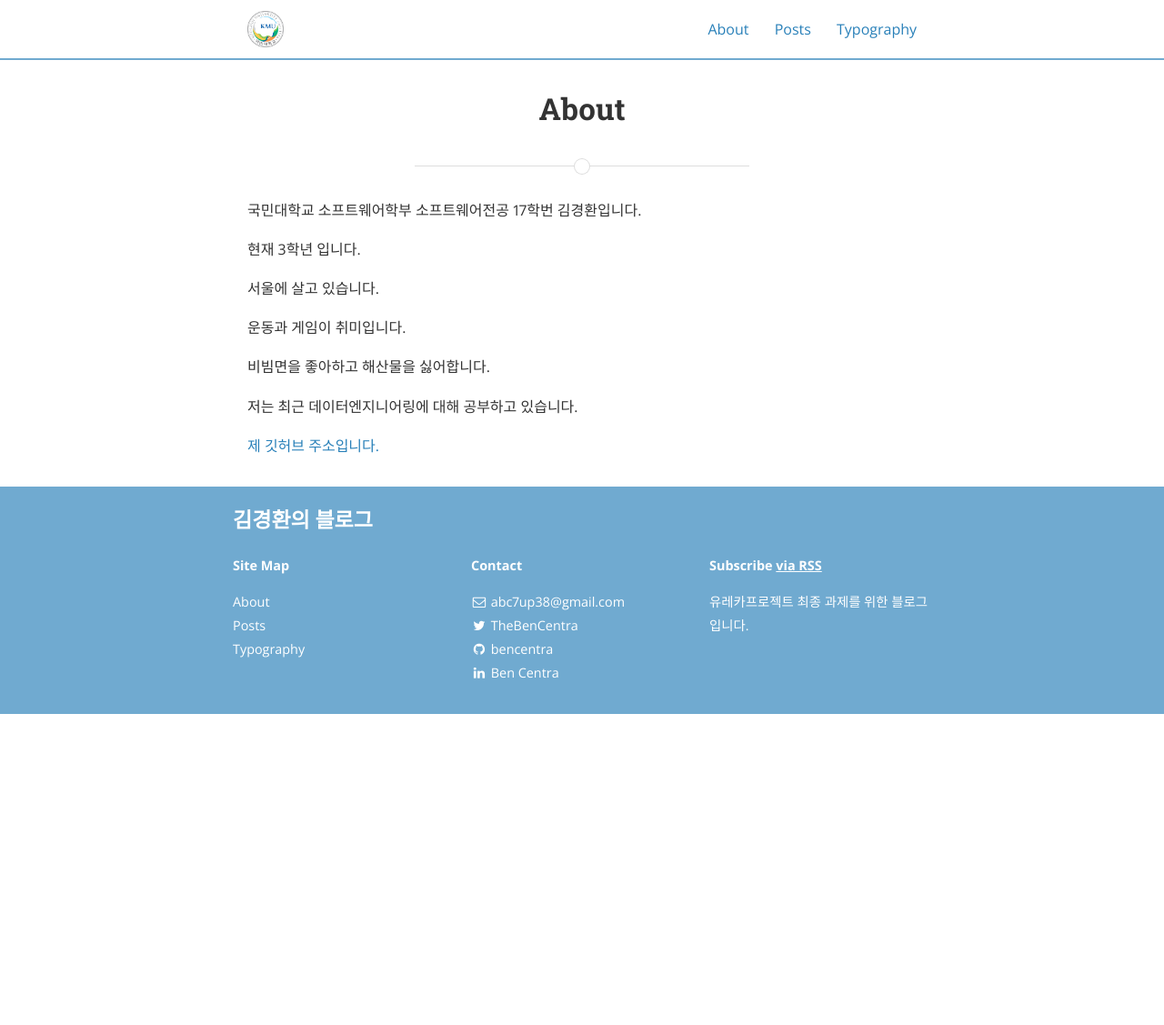
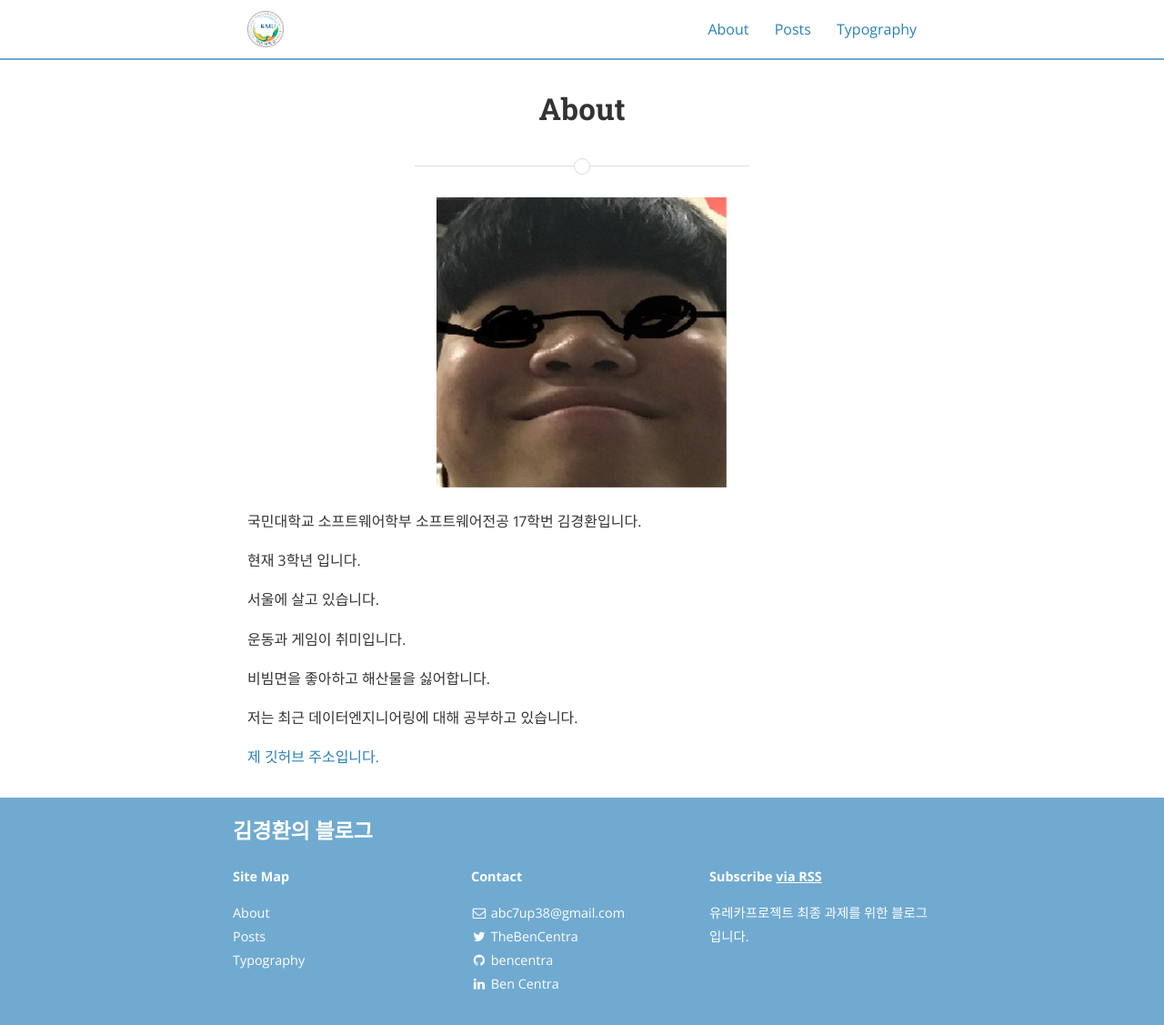
Before and after one commit to HongSena/HongSena.github.io, a Jekyll site: the page built from about.md, in a window 1280 px wide and 1127 px high. Shown: the whole window at 91% size. Built offline with Jekyll 4.4.1, drawn with Linux system fonts in a browser that asks for light colours; nearby versions of some CDN libraries.

Commit message:
abot img update

```diff
--- a/about.md
+++ b/about.md
@@ -4,6 +4,8 @@ title: About
 permalink: /about/
 main_nav: true
 ---
+
+![alt text]({{ site.baseurl }}/assets/profile-placeholder.gif "Profile Picture"){:.profile}
 
 국민대학교 소프트웨어학부 소프트웨어전공 17학번 김경환입니다.
 
```
